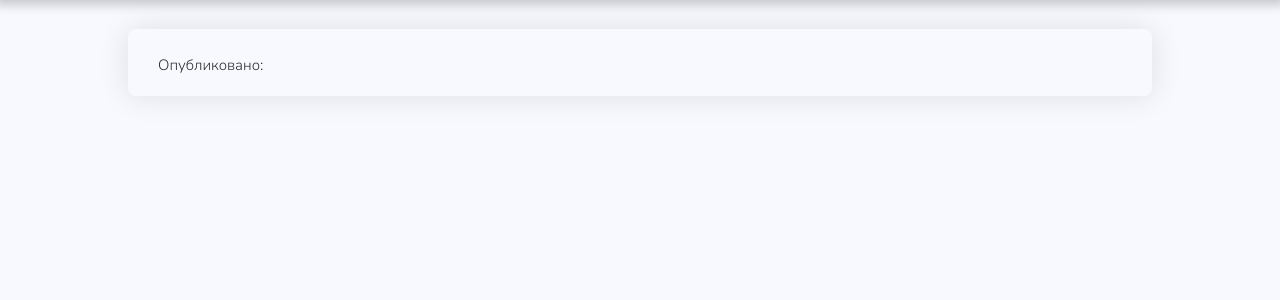
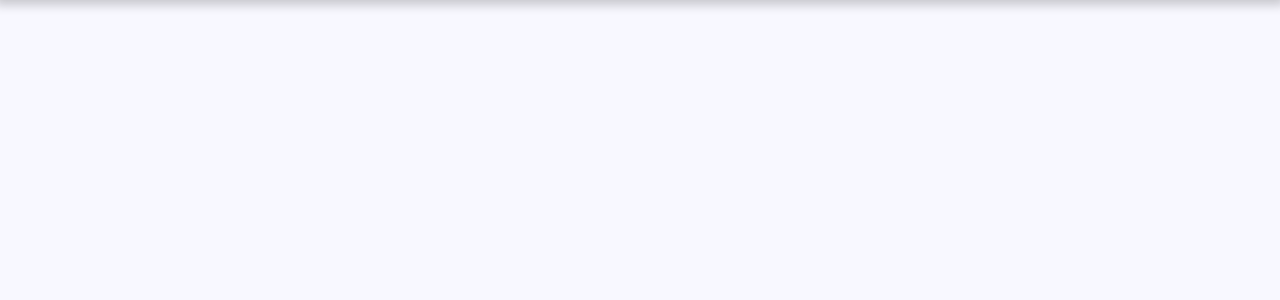
Before and after one commit to Arleking1521/Burabay-server-clone, a Django app: page /ru/people/1/ in a window 1280 px wide. Shown: the part 101-401 px from the top of the page. Run offline with Django 5.2, Linux system fonts and the light colour scheme; tables that the repository leaves empty hold one stand-in row (values such as "Sample post").

Commit message:
update details

```diff
--- a/src/templates/people/people_detail.html
+++ b/src/templates/people/people_detail.html
@@ -2,7 +2,7 @@
 {% load i18n%}
 {% block content %}
 <div class="content-inner">
-    <div class="new-frame">
+    {% comment %} <div class="new-frame">
         <h1 class="fame-header">{{post.title}}</h1>
         <p style="font-weight: 300; font-size: 15px;">{%trans 'Опубликовано'%}: <b>{{post.author.name}}</b></p>
         <p class="big_content">{{post.content}}</p>
@@ -27,6 +27,6 @@
             <p class="comment-body">{{comms.content}}</p>
         </div>
         {% endfor %}
-    </div>
+    </div> {% endcomment %}
 </div>
 {% endblock %}
```
